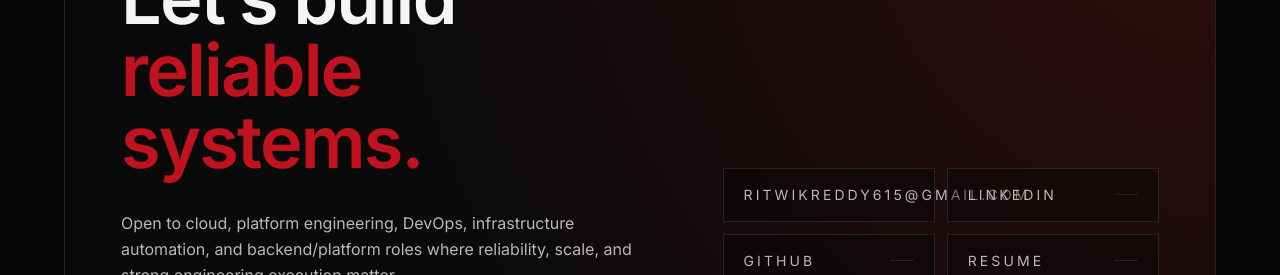
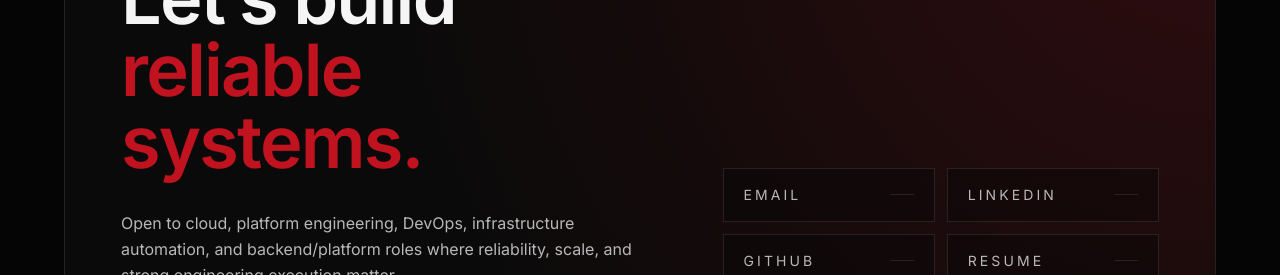
Before and after one commit to Ritwik-1999/ritwik-blog, a React (Vite) app: page / in a window 1280 px wide. Shown: the part 7348-7623 px from the top of the page. Built offline with nearby package versions, Linux system fonts and the light colour scheme; no server answers.

Commit message:
Corrected the email section

```diff
--- a/src/components/sections/Contact.jsx
+++ b/src/components/sections/Contact.jsx
@@ -10,7 +10,7 @@ const EMAILJS_KEY      = import.meta.env.VITE_EMAILJS_KEY
 
 const links = [
   {
-    label: "ritwikreddy615@gmail.com",
+    label: "Email",
     href: "mailto:ritwikreddy615@gmail.com",
   },
   {
@@ -219,7 +219,7 @@ export default function Contact() {
                   <a
                     key={link.label}
                     href={link.href}
-                    target={link.label === "ritwikreddy615@gmail.com" ? undefined : "_blank"}
+                    target={link.href.startsWith("mailto") ? undefined : "_blank"}
                     rel="noreferrer"
                     className="
                     group
```
